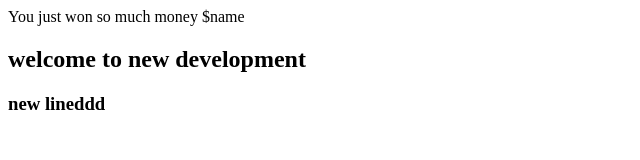
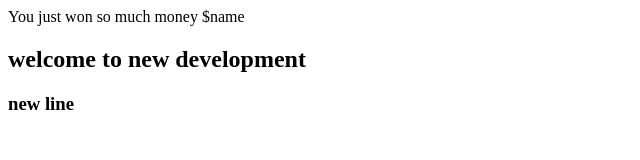
Before and after one commit to kumarsmk/Family_Recogintion, a plain HTML site: page index.html in a window 1280 px wide. Shown: the full height of the page, 0-640 px from the left. Drawn offline with Linux system fonts and the light colour scheme.

Commit message:
first branch

```diff
--- a/index.html
+++ b/index.html
@@ -8,7 +8,7 @@
 <body>
     You just won so much money $name
     <h2>welcome to new development</h2>
-    <h3>new lineddd</h3>
+    <h3>new line</h3>
 </body>
 
 </html>
```
